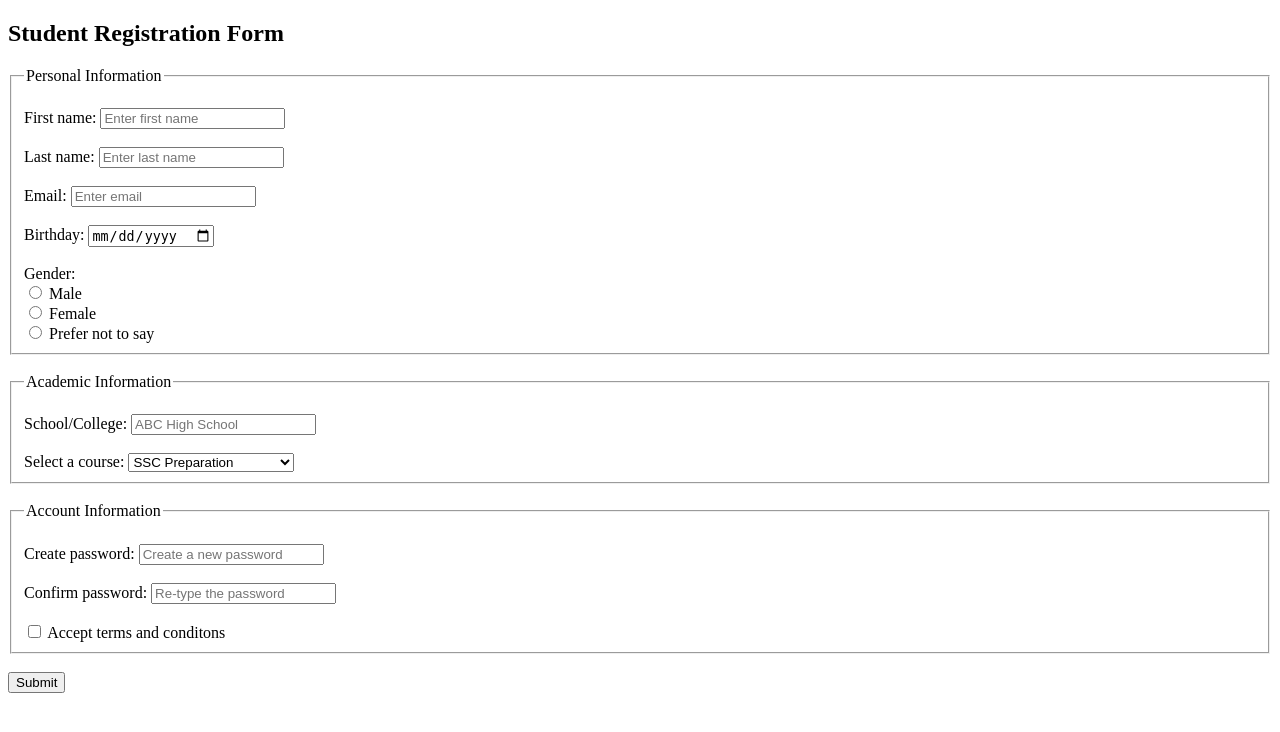
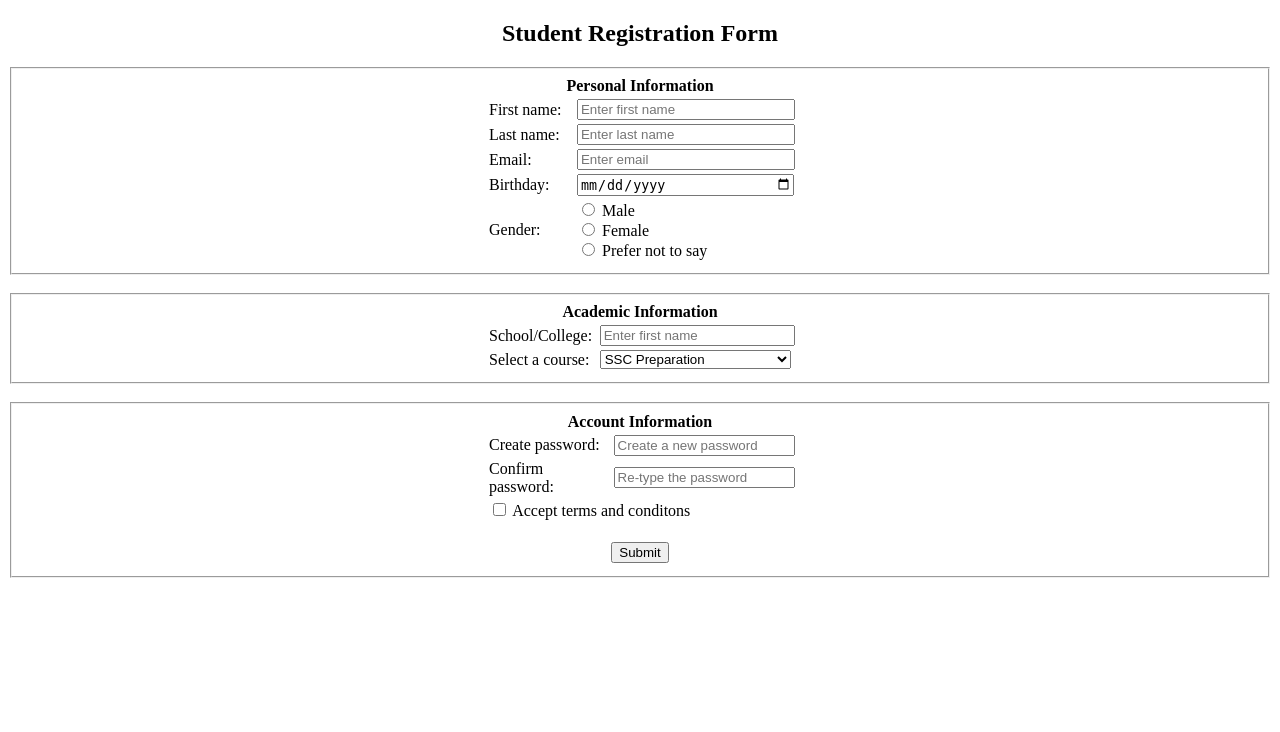
Before and after one commit to MuntasirMaruf/QuickQuiz, a PHP site: page /student_registration.php in a window 1280 px wide. Shown: the top 732 px of the page. Run offline with PHP 8.4, Linux system fonts and the light colour scheme.

Commit message:
Fixed table layout

```diff
--- a/views/student_registration.php
+++ b/views/student_registration.php
@@ -6,99 +6,165 @@
 
   <body>
     <section class="container">
-      <h1>Student Registration Form</h1>
+      <h1 Align="Center">Student Registration Form</h1>
 
       <form action="/webtech/quickquiz/views/action_page.php" method="POST">
         <fieldset>
-          <legend>Personal Information</legend><br>
+        <table Border="0"  Align="Center" style="width:25%">
+          <tr>
+            <th colspan="2">Personal Information</th>
+          </tr>
 
+          <tr>
+            <td>
+              <label for="fname">First name:</label>
+            </td>
+            <td>
               <div class="input_box">
-            <label for="fname">First name:</label>
-            <input type="text" id="fname" name="fname" placeholder="Enter first name"><br><br>
+                <input type="text" id="fname" name="fname" placeholder="Enter first name" style="width:98%">
               </div>
+            </td>
+          </tr>
 
+          <tr>
+            <td>
+              <label for="lname">Last name:</label>
+            </td>
+            <td>
               <div class="input_box">
-            <label for="lname">Last name:</label>
-            <input type="text" id="lname" name="lname" placeholder="Enter last name"><br><br>
+                <input type="text" id="lname" name="lname" placeholder="Enter last name" style="width:98%">
               </div>
+            </td>
+          </tr>
 
+          <tr>
+            <td>
+              <label for="email">Email:</label>
+            </td>
+            <td>
               <div class="input_box">
-            <label for="email">Email:</label>
-            <input type="email" id="email" name="email" placeholder="Enter email"><br><br>
+                <input type="email" id="email" name="email" placeholder="Enter email" style="width:98%">
               </div>
+            </td>
+          </tr>
 
+          <tr>
+            <td>
+              <label for="birthday">Birthday:</label>
+            </td>
+            <td>
               <div class="input_box">
-            <label for="birthday">Birthday:</label>
-            <input type="date" id="birthday" name="birthday" ><br><br>
+                <input type="date" id="birthday" name="birthday" style="width:99%">
               </div>
+            </td>
+          </tr>
 
-          <div class="gender_box">
+          <tr>
+            <td>
               <label>Gender:</label>
+            </td>
+            <td>
               <div class="gender_option">
                 <div class="gender">
-                <input type="radio" id="gender_male" name="gender"/>
+                  <input type="radio" id="gender_male" name="gender" value="Male"/>
                   <label for="gender_male">Male</label>
                 </div>
                 <div class="gender">
-                <input type="radio" id="gender_female" name="gender"/>
+                  <input type="radio" id="gender_female" name="gender" value="Female"/>
                   <label for="gender_female">Female</label>
                 </div>
                 <div class="gender">
-                <input type="radio" id="gender_others" name="gender"/>
+                  <input type="radio" id="gender_others" name="gender" value="Female"/>
                   <label for="gender_others">Prefer not to say</label>
                 </div>
               </div>
-          </div>
-        </fieldset>
-
-        <br>
+            </td>
+          </tr>
+        </table>
+        </fieldset><br>
 
         <fieldset>
-          <legend>Academic Information</legend><br>
+        <table Border="0"  Align="Center" style="width:25%">
+          <tr>
+            <th colspan="2">Academic Information</th>
+          </tr>
 
+          <tr>
+            <td>
+              <label for="fname">School/College:</label>
+            </td>
+            <td>
               <div class="input_box">
-            <label for="school">School/College:</label>
-            <input type="text" id="school" name="school" placeholder="ABC High School"><br><br>
+                <input type="text" id="fname" name="fname" placeholder="Enter first name" style="width:98%">
               </div>
+            </td>
+          </tr>
 
+          <tr>
+            <td>
+              <label for="course">Select a course:</label>
+            </td>
+            <td>
               <div class="option_box">
-            <label for="course">Select a course:</label>
-            <select name="course" id="course">
+                <select name="course" id="course" style="width:100%">
                   <option value="ssc">SSC Preparation</option>
                   <option value="hsc">HSC Preparation</option>
                   <option value="engnieering">Engnieering Preparation</option>
                   <option value="medical">Medical Preparation</option>
                 </select>
               </div>
-
-        </fieldset>
-
-        <br>
+            </td>
+          </tr>
+        </table>
+        </fieldset><br>
 
         <fieldset>
-            <legend>Account Information</legend><br>
+        <table Border="0"  Align="Center" style="width:25%">
+          <tr>
+            <th colspan="2">Account Information</th>
+          </tr>
 
+          <tr>
+            <td>
+              <label for="password">Create password:</lable>
+            </td>
+            <td>
               <div class="input_box">
-              <label for="password">Create password:</lable>
-              <input type="password" id="password" name="password" placeholder="Create a new password"><br><br>
+                <input type="password" id="password" name="password" placeholder="Create a new password" style="width:98%">
               </div>
+            </td>
+          </tr>
 
+          <tr>
+            <td>
+              <label for="re_password">Confirm password:</lable>
+            </td>
+            <td>
               <div class="input_box">
-              <label for="re_password">Confirm password:</lable>
-              <input type="password" id="re_password" name="re_password" placeholder="Re-type the password"><br><br>
+                <input type="password" id="re_password" name="re_password" placeholder="Re-type the password" style="width:98%">
               </div>
+            </td>
+          </tr>
 
+          <tr>
+            <td colspan = "2">
               <div class="input_box">
                 <input type="checkbox" id="terms" name="terms" value="yes">
                 <label for="terms">Accept terms and conditons</label>
               </div>
+            </td>
+          </tr>
 
-        </fieldset>
+          <tr>
+            <td colspan = "2" Align = "Center">
+              <div class="button">
                 <br>
-
-        <div class="button">
                 <input type="submit" value="Submit">
               </div>
+            </td>
+          </tr>
+        </table>
+        </fieldset>
       </form>
     </section>
   </body>
```
Lines whose indentation alone changed are shown as unchanged.
